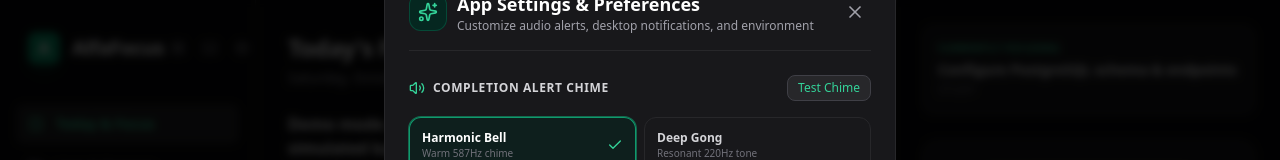
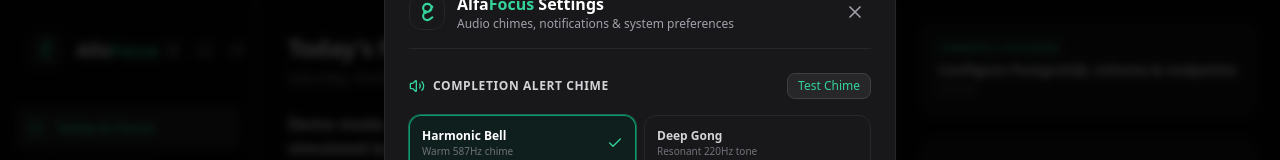
Before and after one commit to javieAlfaro/alfafocus, a React (Vite) app in the folder client/: page / in a window 1280 px wide. Both pictures are taken after a click on the button 241 px from the left and 48 px from the top of the page. Shown: the top 160 px of the page. Built offline with nearby package versions, Linux system fonts and the light colour scheme; no server answers.

Commit message:
feat(ui): integrate alfalogo into navigation and modal headers

```diff
--- a/client/src/App.jsx
+++ b/client/src/App.jsx
@@ -12,6 +12,7 @@
 import ShortcutsModal from './components/ShortcutsModal';
 import CommandPalette from './components/CommandPalette';
 import AuthModal from './components/AuthModal';
+import AlfaLogo from './components/AlfaLogo';
 import { useKeyboardShortcuts } from './hooks/useKeyboardShortcuts';
 import {
   listTasks, createTask, updateTask, deleteTask,
@@ -196,12 +197,11 @@
         <div>
           {/* Logo */}
           <div className="flex items-center justify-between px-3 py-4 mb-6">
-            <div className="flex items-center gap-3">
-              <div className="w-8 h-8 rounded-lg bg-emerald-600 flex items-center justify-center font-bold text-white shadow-lg shadow-emerald-900/40">
-                A
-              </div>
-              <span className="text-xl font-bold tracking-tight">AlfaFocus</span>
-            </div>
+            <AlfaLogo
+              variant="full"
+              size="md"
+              onClick={() => setCurrentView('today')}
+            />
 
             <div className="flex items-center gap-1">
               <button
--- a/client/src/components/AuthModal.jsx
+++ b/client/src/components/AuthModal.jsx
@@ -1,6 +1,7 @@
 import React, { useState } from 'react';
 import { X, Lock, User, Shield, Sparkles, Check, ArrowRight } from 'lucide-react';
 import { login, register } from '../api';
+import AlfaLogo from './AlfaLogo';
 
 export default function AuthModal({
   isOpen,
@@ -83,12 +84,12 @@
       >
         {/* Header */}
         <div className="flex items-center justify-between pb-4 border-b border-zinc-800">
-          <div className="flex items-center gap-2.5">
-            <div className="p-2 rounded-xl bg-emerald-950/80 border border-emerald-800/60 text-emerald-400">
-              <Shield className="w-5 h-5" />
-            </div>
+          <div className="flex items-center gap-3">
+            <AlfaLogo variant="icon" size="md" />
             <div>
-              <h2 className="text-lg font-bold text-white">AlfaFocus Account</h2>
+              <h2 className="text-base font-bold text-white flex items-center gap-1.5">
+                <span>Alfa<span className="text-emerald-400">Focus</span> Account</span>
+              </h2>
               <p className="text-xs text-zinc-400">Secure user workspace &amp; data isolation</p>
             </div>
           </div>
--- a/client/src/components/SettingsModal.jsx
+++ b/client/src/components/SettingsModal.jsx
@@ -15,6 +15,7 @@
   sendDesktopNotification
 } from '../utils/audioAlerts';
 import { USING_MOCK_API } from '../api';
+import AlfaLogo from './AlfaLogo';
 
 export default function SettingsModal({ isOpen, onClose, onSaveToast }) {
   if (!isOpen) return null;
@@ -95,13 +96,13 @@
       >
         {/* Header */}
         <div className="flex items-center justify-between pb-4 border-b border-zinc-800">
-          <div className="flex items-center gap-2.5">
-            <div className="p-2 rounded-xl bg-emerald-950/80 border border-emerald-800/60 text-emerald-400">
-              <Sparkles className="w-5 h-5" />
-            </div>
+          <div className="flex items-center gap-3">
+            <AlfaLogo variant="icon" size="md" />
             <div>
-              <h2 className="text-lg font-bold text-white">App Settings &amp; Preferences</h2>
-              <p className="text-xs text-zinc-400">Customize audio alerts, desktop notifications, and environment</p>
+              <h2 className="text-base font-bold text-white flex items-center gap-1.5">
+                <span>Alfa<span className="text-emerald-400">Focus</span> Settings</span>
+              </h2>
+              <p className="text-xs text-zinc-400">Audio chimes, notifications &amp; system preferences</p>
             </div>
           </div>
           <button
```
